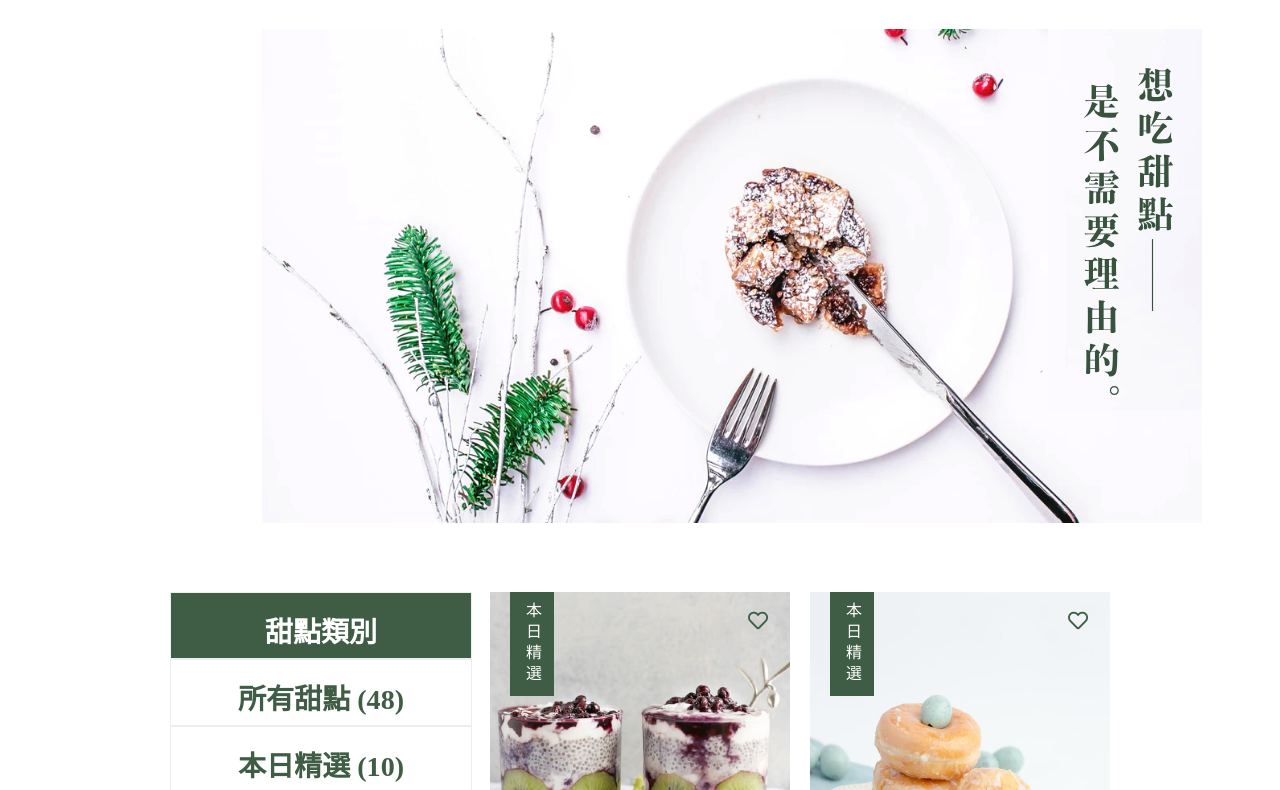
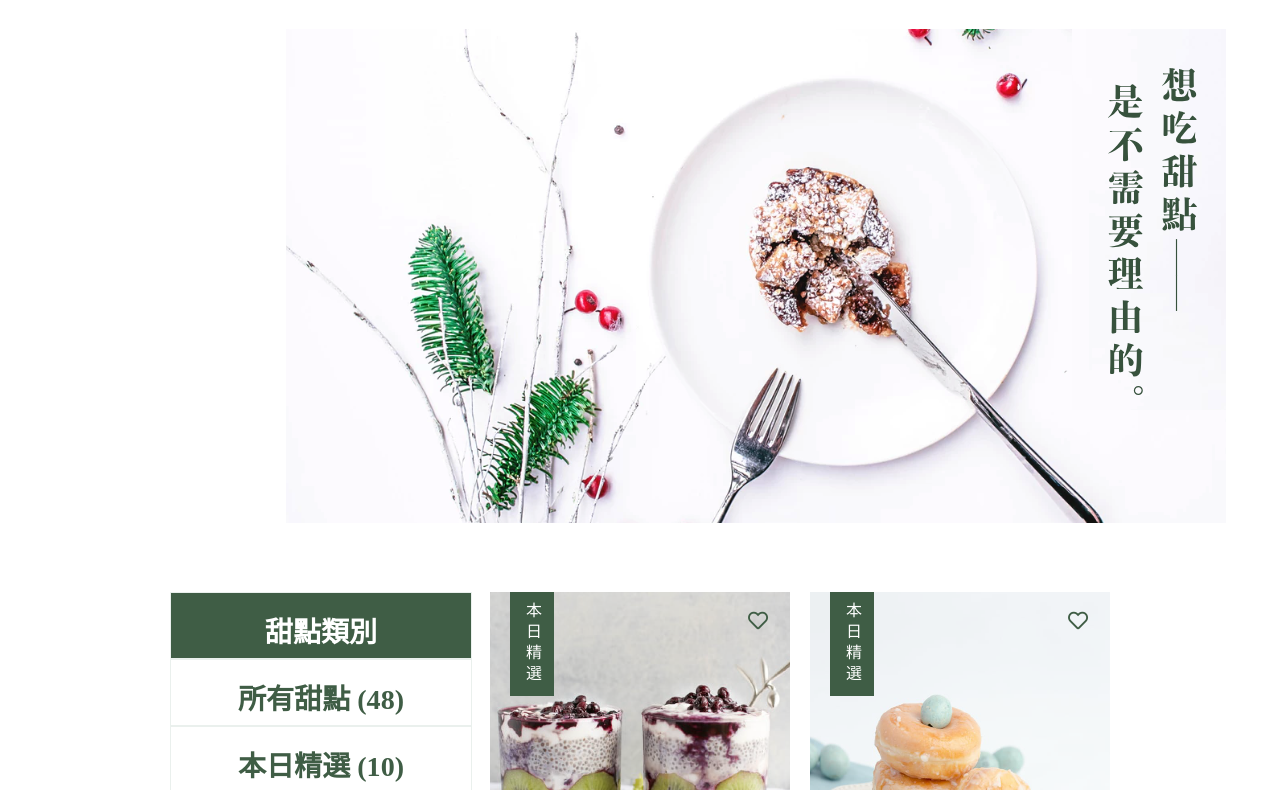
Before and after one commit to AllenW1991/project.4_dessertstore, a plain HTML site: page index.html in a window 1280 px wide. Shown: the part 130-920 px from the top of the page. Drawn offline with Linux system fonts and the light colour scheme.

Commit message:
update css

```diff
--- a/style.css
+++ b/style.css
@@ -10,7 +10,7 @@ body {
 
 }
 header img {
-        margin-left: 18%;
+        margin-left: 20%;
     }
 
 a {
```
